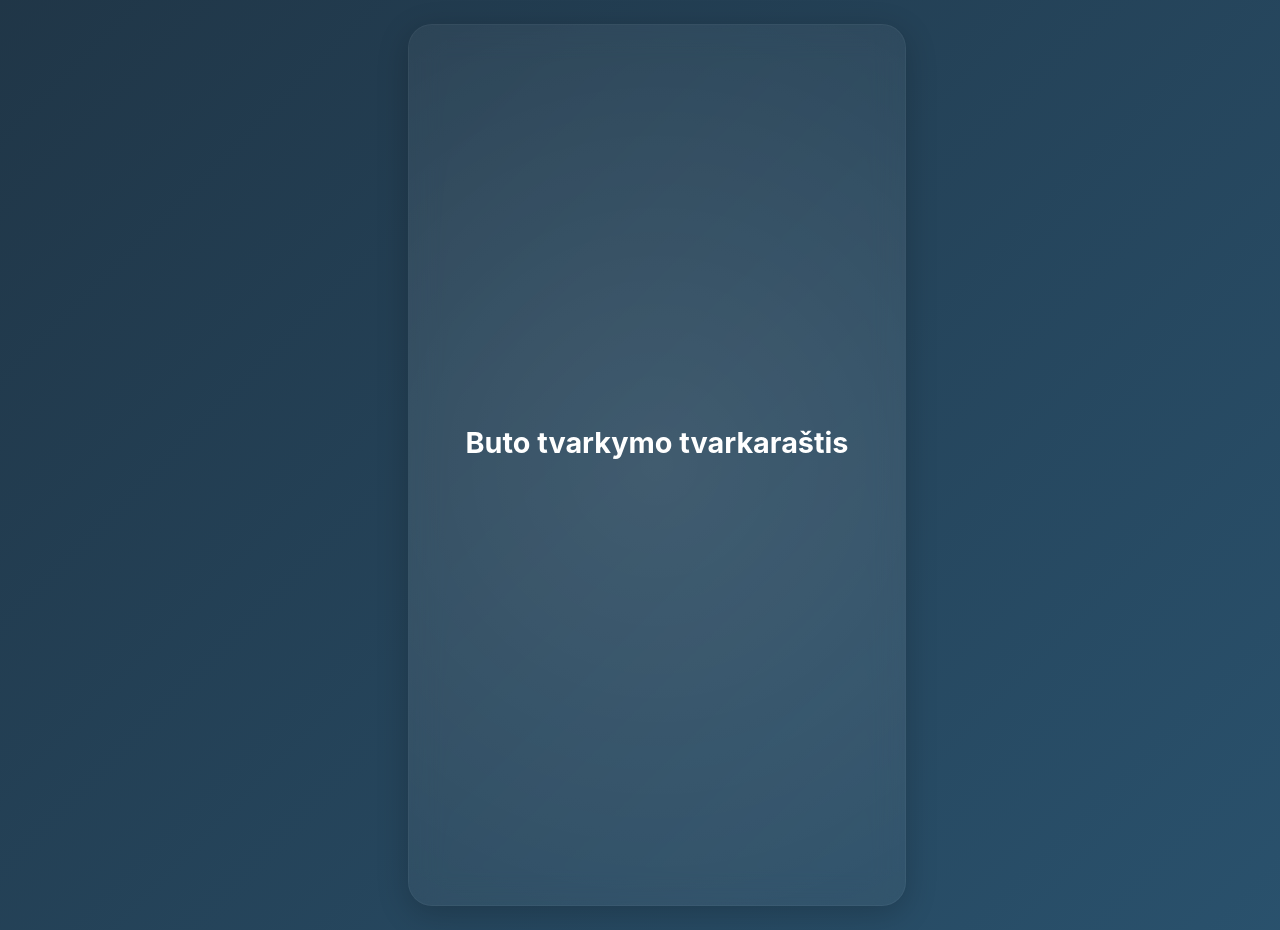
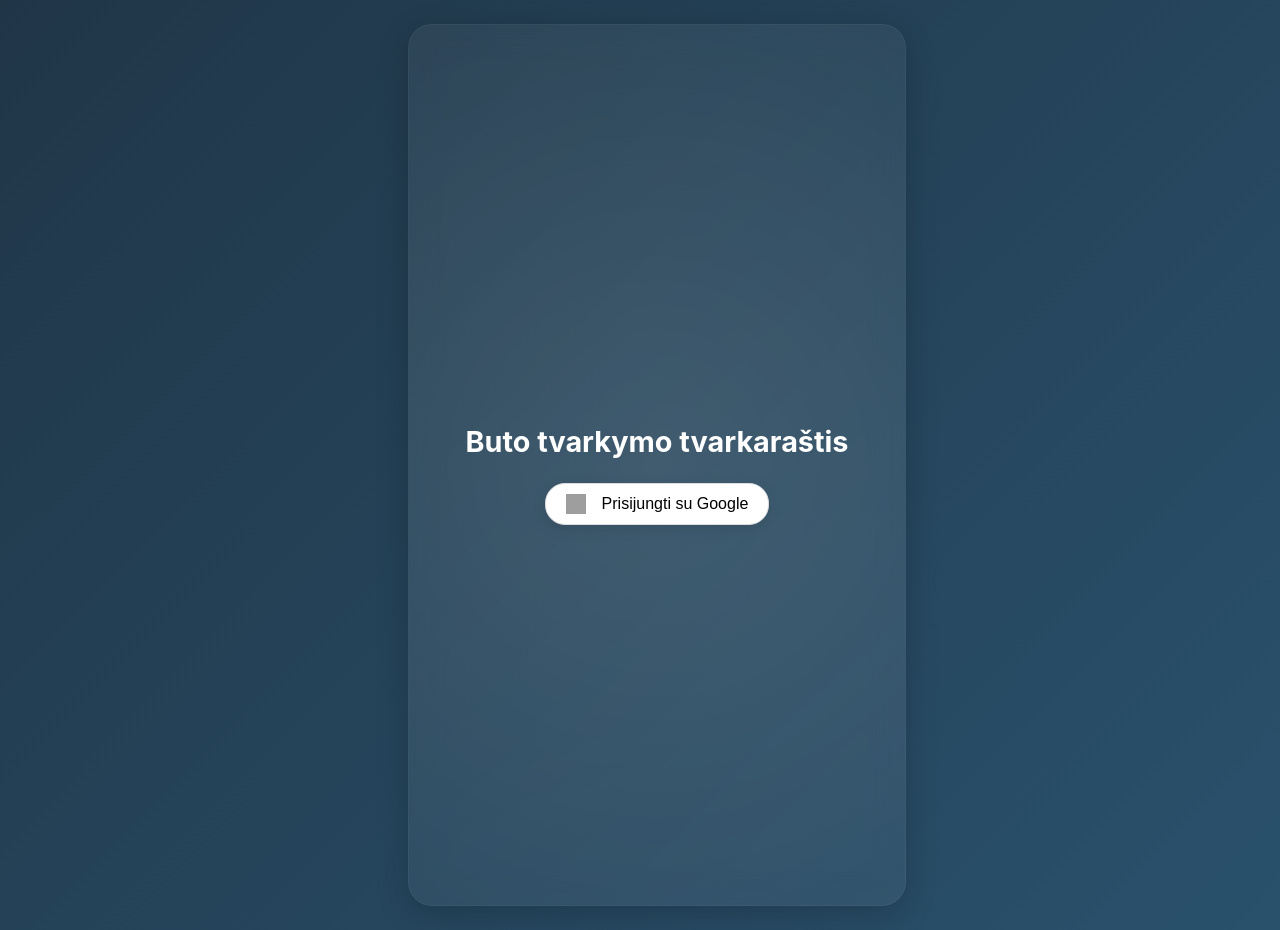
Before and after one commit to xdoviss/buto-tvarkymo-tvarkarastis, a React (Vite) app: page / in a window 1280 px wide. Built offline with nearby package versions, Linux system fonts and the light colour scheme; no server answers; the database is empty; grey boxes are pictures that could not be loaded.

Commit message:
add firebase database

```diff
--- a/package.json
+++ b/package.json
@@ -13,6 +13,7 @@
   },
   "dependencies": {
     "@react-oauth/google": "^0.12.2",
+    "firebase": "^12.4.0",
     "react": "^18.2.0",
     "react-dom": "^18.2.0"
   },
@@ -23,8 +24,8 @@
     "eslint": "^8.56.0",
     "eslint-plugin-react-hooks": "^4.6.0",
     "eslint-plugin-react-refresh": "^0.4.5",
+    "prettier": "^3.6.2",
     "typescript": "^5.2.2",
-    "vite": "^7.1.12",
-    "prettier": "^3.6.2"
+    "vite": "^7.1.12"
   }
 }
--- a/src/App.tsx
+++ b/src/App.tsx
@@ -1,11 +1,21 @@
-import { useState, useEffect } from "react";
+import { useState, useEffect, useRef } from "react";
 import "./App.css";
 import { CleanerSection } from "./components/CleanerSection/CleanerSection";
 import { ChecklistSection } from "./components/ChecklistSection/ChecklistSection";
 import { TasksFooter } from "./components/TasksFooter/TasksFooter";
 import { Checklist } from "./types";
-import GoogleLogin from "./components/GoogleLogin/GoogleLogin";
+import GoogleAuth from "./components/GoogleLogin/GoogleLogin";
 import UserInfo from "./components/UserInfo/UserInfo";
+import { db } from "./firebase";
+import { doc, onSnapshot, setDoc } from "firebase/firestore";
+
+const SECTION_ORDER = [
+  "Bendra",
+  "Virtuvė",
+  "Tualetas",
+  "Vonios kambarys",
+  "Koridorius",
+];
 
 const INITIAL_CHECKLIST: Checklist = {
   Bendra: {
@@ -78,15 +88,72 @@ const App: React.FC = () => {
   const nextDeadline = new Date("2025-10-26T23:59:59");
   const [checklist, setChecklist] = useState<Checklist>(INITIAL_CHECKLIST);
   const [user, setUser] = useState<any | null>(null);
+  const saveTimeout = useRef<NodeJS.Timeout | null>(null);
+
+  const checklistRef = doc(db, "checklists", "main");
 
   useEffect(() => {
     try {
       const raw = sessionStorage.getItem("auth_user");
       if (raw) setUser(JSON.parse(raw));
-    } catch (e) {
+    } catch {
       // ignore
     }
   }, []);
+
+  useEffect(() => {
+    const unsubscribe = onSnapshot(checklistRef, (snapshot) => {
+      if (snapshot.exists()) {
+        const data = snapshot.data() as Checklist;
+
+        const orderedChecklist = Object.fromEntries(
+          SECTION_ORDER.map((key) => [
+            key,
+            data[key] ?? INITIAL_CHECKLIST[key],
+          ]),
+        );
+
+        setChecklist(orderedChecklist);
+      } else {
+        setDoc(checklistRef, INITIAL_CHECKLIST);
+      }
+    });
+
+    return () => unsubscribe();
+  }, []);
+
+  const saveChecklist = (newChecklist: Checklist) => {
+    setChecklist(newChecklist);
+    if (saveTimeout.current) clearTimeout(saveTimeout.current);
+    saveTimeout.current = setTimeout(async () => {
+      await setDoc(checklistRef, newChecklist);
+    }, 500); // delay 0.5s after last change
+  };
+
+  const handleCheck = (category: string, item: string): void => {
+    const newChecklist = {
+      ...checklist,
+      [category]: {
+        ...checklist[category],
+        items: {
+          ...checklist[category].items,
+          [item]: !checklist[category].items[item],
+        },
+      },
+    };
+    saveChecklist(newChecklist);
+  };
+
+  const toggleExpand = (category: string): void => {
+    const newChecklist = {
+      ...checklist,
+      [category]: {
+        ...checklist[category],
+        expanded: !checklist[category].expanded,
+      },
+    };
+    saveChecklist(newChecklist);
+  };
 
   const startDate = new Date("2025-10-26");
   const today = new Date();
@@ -97,29 +164,6 @@ const App: React.FC = () => {
     flatmates[
       ((diffWeeks % flatmates.length) + flatmates.length - 1) % flatmates.length
     ];
-
-  const handleCheck = (category: string, item: string): void => {
-    setChecklist((prev) => ({
-      ...prev,
-      [category]: {
-        ...prev[category],
-        items: {
-          ...prev[category].items,
-          [item]: !prev[category].items[item],
-        },
-      },
-    }));
-  };
-
-  const toggleExpand = (category: string): void => {
-    setChecklist((prev) => ({
-      ...prev,
-      [category]: {
-        ...prev[category],
-        expanded: !prev[category].expanded,
-      },
-    }));
-  };
 
   const getRemainingTasks = (): { total: number; unchecked: number } => {
     let total = 0;
@@ -150,12 +194,12 @@ const App: React.FC = () => {
         }}
       >
         <h1>Buto tvarkymo tvarkaraštis</h1>
-        <GoogleLogin
+        <GoogleAuth
           onSuccess={(resp: any) => {
             setUser(resp);
             try {
               sessionStorage.setItem("auth_user", JSON.stringify(resp));
-            } catch (e) {}
+            } catch {}
           }}
           onError={(err: any) => {
             console.error("Google login error", err);
@@ -170,7 +214,7 @@ const App: React.FC = () => {
     setUser(null);
     try {
       sessionStorage.removeItem("auth_user");
-    } catch (e) {}
+    } catch {}
   };
 
   return (
--- a/src/components/GoogleLogin/GoogleLogin.css
+++ b/src/components/GoogleLogin/GoogleLogin.css
@@ -1,5 +1,24 @@
 .google-login-wrapper {
+  display: flex;
+  justify-content: center;
+}
+
+.google-login-button {
   display: flex;
   align-items: center;
   justify-content: center;
+  gap: 8px;
+  background-color: white;
+  color: black;
+  border: 1px solid #dadce0;
+  border-radius: 20px;
+  padding: 10px 20px;
+  font-size: 16px;
+  font-weight: 500;
+  cursor: pointer;
+  transition: all 0.2s ease;
 }
+
+.google-login-button:hover {
+  background-color: #f7f7f7;
+}
--- a/src/components/GoogleLogin/GoogleLogin.tsx
+++ b/src/components/GoogleLogin/GoogleLogin.tsx
@@ -1,51 +1,51 @@
 import React from "react";
-import {
-  GoogleLogin as GoogleLoginComponent,
-  CredentialResponse,
-} from "@react-oauth/google";
 import "./GoogleLogin.css";
+import { signInWithPopup, GoogleAuthProvider } from "firebase/auth";
+import { auth } from "../../firebase";
 
-interface GoogleLoginProps {
+interface GoogleAuthProps {
   onSuccess: (user: any) => void;
   onError: (err: any) => void;
 }
 
-function decodeJwt(token: string) {
-  try {
-    const payload = token.split(".")[1];
-    const decoded = atob(payload.replace(/-/g, "+").replace(/_/g, "/"));
-    return JSON.parse(decodeURIComponent(escape(decoded)));
-  } catch (e) {
-    return null;
-  }
-}
+const GoogleAuth: React.FC<GoogleAuthProps> = ({ onSuccess, onError }) => {
+  const handleLogin = async () => {
+    try {
+      const provider = new GoogleAuthProvider();
+      const result = await signInWithPopup(auth, provider);
 
-const GoogleLogin: React.FC<GoogleLoginProps> = ({ onSuccess, onError }) => {
-  const handleSuccess = (credentialResponse: CredentialResponse) => {
-    const token = credentialResponse.credential;
-    if (!token) return onError(new Error("No credential returned"));
-    const profile = decodeJwt(token);
-    if (!profile) return onError(new Error("Failed to decode token"));
+      const user = result.user;
 
-    if (import.meta.env.VITE_ALLOWED_USER_LIST?.split(",").includes(profile.email)) {
-      onSuccess(profile);
-    } else {
-      onError(new Error("User not allowed"));
+      const allowed = import.meta.env.VITE_ALLOWED_USER_LIST?.split(",") || [];
+      if (allowed.length > 0 && !allowed.includes(user.email ?? "")) {
+        await auth.signOut();
+        throw new Error("User not allowed");
+      }
+
+      onSuccess({
+        name: user.displayName,
+        email: user.email,
+        photoURL: user.photoURL,
+        uid: user.uid,
+      });
+    } catch (error) {
+      console.error("Firebase login error:", error);
+      onError(error);
     }
   };
 
   return (
     <div className="google-login-wrapper">
-      <GoogleLoginComponent
-        onSuccess={handleSuccess}
-        onError={() => onError(new Error("Google login failed"))}
-        shape="pill"
-        size="large"
-        width={300}
-        text="signin"
-      />
+      <button className="google-login-button" onClick={handleLogin}>
+        <img
+          src="https://developers.google.com/identity/images/g-logo.png"
+          alt="Google logo"
+          style={{ width: 20, height: 20, marginRight: 8 }}
+        />
+        Prisijungti su Google
+      </button>
     </div>
   );
 };
 
-export default GoogleLogin;
+export default GoogleAuth;
--- /dev/null
+++ b/src/firebase.ts
@@ -0,0 +1,17 @@
+import { initializeApp } from "firebase/app";
+import { getFirestore } from "firebase/firestore";
+import { getAuth, GoogleAuthProvider } from "firebase/auth";
+
+const firebaseConfig = {
+  apiKey: import.meta.env.VITE_FIREBASE_API_KEY,
+  authDomain: import.meta.env.VITE_FIREBASE_AUTH_DOMAIN,
+  projectId: import.meta.env.VITE_FIREBASE_PROJECT_ID,
+  storageBucket: import.meta.env.VITE_FIREBASE_STORAGE_BUCKET,
+  messagingSenderId: import.meta.env.VITE_FIREBASE_MESSAGING_SENDER_ID,
+  appId: import.meta.env.VITE_FIREBASE_APP_ID,
+};
+
+const app = initializeApp(firebaseConfig);
+export const db = getFirestore(app);
+export const auth = getAuth(app);
+export const provider = new GoogleAuthProvider();
```
Also changed, not shown: src/components/TasksFooter/TasksFooter.css (+5 -3 lines), src/env.d.ts (+8 -0 lines), 1 other file (tests, documents, lock files or other folders).
